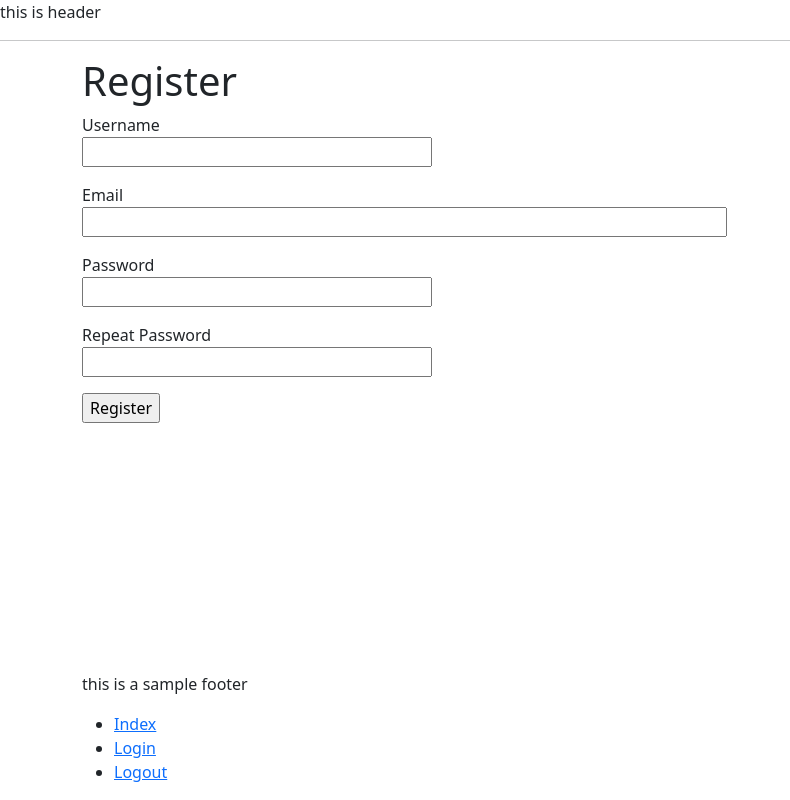
After one commit to yunho7687/quest-quay, a Flask app: page /register in a window 1280 px wide. The commit adds this page. Shown: the whole page, without its empty margins (0-790 px from the left). Run offline with Flask 3, Linux system fonts and the light colour scheme; some libraries are stand-ins or nearby versions.

Commit message:
finish Chapter 5: User Logins

```diff
--- a/app/__init__.py
+++ b/app/__init__.py
@@ -2,10 +2,16 @@ from flask import Flask
 from config import Config
 from flask_sqlalchemy import SQLAlchemy
 from flask_migrate import Migrate
+from flask_login import LoginManager
 
 app = Flask(__name__)
 app.config.from_object(Config)
 db = SQLAlchemy(app)
 migrate = Migrate(app, db)
+login = LoginManager(app)
+
+# regiser the login function as the login view function
+login.login_view = 'login'
+
 
 from app import routes, models
--- a/app/forms.py
+++ b/app/forms.py
@@ -1,9 +1,34 @@
 from flask_wtf import FlaskForm
 from wtforms import StringField, PasswordField, BooleanField, SubmitField
-from wtforms.validators import DataRequired
+from wtforms.validators import ValidationError, DataRequired, Email, EqualTo
+import sqlalchemy as sa
+from app import db
+from app.models import User
+
 
 class LoginForm(FlaskForm):
     username = StringField('Username', validators=[DataRequired()])
     password = PasswordField('Password', validators=[DataRequired()])
     remember_me = BooleanField('Remember Me')
     submit = SubmitField('Sign In')
+
+
+class RegistrationForm(FlaskForm):
+    username = StringField('Username', validators=[DataRequired()])
+    email = StringField('Email', validators=[DataRequired(), Email()])
+    password = PasswordField('Password', validators=[DataRequired()])
+    password2 = PasswordField(
+        'Repeat Password', validators=[DataRequired(), EqualTo('password')])
+    submit = SubmitField('Register')
+
+    def validate_username(self, username):
+        user = db.session.scalar(sa.select(User).where(
+            User.username == username.data))
+        if user is not None:
+            raise ValidationError('Please use a different username.')
+
+    def validate_email(self, email):
+        user = db.session.scalar(sa.select(User).where(
+            User.email == email.data))
+        if user is not None:
+            raise ValidationError('Please use a different email address.')
--- a/app/routes.py
+++ b/app/routes.py
@@ -1,11 +1,17 @@
 from app import app
-from flask import render_template, flash, redirect
-from app.forms import LoginForm
+from flask import render_template, flash, redirect, url_for, request
+from app.forms import LoginForm, RegistrationForm
+from flask_login import current_user, login_user, logout_user, login_required
+import sqlalchemy as sa
+from app import db
+from app.models import User
+from urllib.parse import urlsplit
+
 
 @app.route('/')
 @app.route('/index')
+@login_required
 def index():
-    user = {'username': 'Yunho'}
     title = ""
     posts = [
         {
@@ -17,16 +23,43 @@ def index():
             'body': 'The Avengers movie was so cool!'
         }
     ]
-    return render_template("index.html", title=title, user=user, posts=posts)
+    return render_template("index.html", title=title,posts=posts)
 
 
-@app.route('/login',methods=['GET', 'POST'])
+@app.route('/login', methods=['GET', 'POST'])
 def login():
-    user = {'username': 'Yunho'}
-    title = "Login"
+    if current_user.is_authenticated:
+        return redirect(url_for('index'))
     form = LoginForm()
     if form.validate_on_submit():
-        flash('Login requested for user {}, remember_me={}'.format(
-            form.username.data, form.remember_me.data))
+        user = db.session.scalar(
+            sa.select(User).where(User.username == form.username.data))
+        if user is None or not user.check_password(form.password.data):
+            flash('Invalid username or password')
+            return redirect(url_for('login'))
+        login_user(user, remember=form.remember_me.data)
+        next_page = request.args.get('next')
+        if not next_page or urlsplit(next_page).netloc != '':
+            next_page = url_for('index')
+        return redirect(next_page)
+    return render_template('login.html', title='Sign In', form=form)
+
+
+@app.route('/logout')
+def logout():
+    logout_user()
+    return redirect(url_for('index'))
+
+@app.route('/register', methods=['GET', 'POST'])
+def register():
+    if current_user.is_authenticated:
         return redirect(url_for('index'))
-    return render_template('login.html', title='Sign In', form=form)
+    form = RegistrationForm()
+    if form.validate_on_submit():
+        user = User(username=form.username.data, email=form.email.data)
+        user.set_password(form.password.data)
+        db.session.add(user)
+        db.session.commit()
+        flash('Congratulations, you are now a registered user!')
+        return redirect(url_for('login'))
+    return render_template('register.html', title='Register', form=form)
--- a/app/templates/components/footer.html
+++ b/app/templates/components/footer.html
@@ -1,8 +1,8 @@
 <div class="container">
   <p>this is a sample footer</p>
   <ul class="footer-links">
-    <li><a href="/">root</a></li>
+    <li><a href="/">Index</a></li>
     <li><a href="{{ url_for('login') }}">Login</a></li>
-    <li><a href="{{ url_for('index') }}">Index</a></li>
+    <li><a href="{{ url_for('logout') }}">Logout</a></li>
   </ul>
 </div>
--- /dev/null
+++ b/app/templates/register.html
@@ -0,0 +1,37 @@
+{% extends "base.html" %}
+
+{% block content %}
+    <h1>Register</h1>
+    <form action="" method="post">
+        {{ form.hidden_tag() }}
+        <p>
+            {{ form.username.label }}<br>
+            {{ form.username(size=32) }}<br>
+            {% for error in form.username.errors %}
+            <span style="color: red;">[{{ error }}]</span>
+            {% endfor %}
+        </p>
+        <p>
+            {{ form.email.label }}<br>
+            {{ form.email(size=64) }}<br>
+            {% for error in form.email.errors %}
+            <span style="color: red;">[{{ error }}]</span>
+            {% endfor %}
+        </p>
+        <p>
+            {{ form.password.label }}<br>
+            {{ form.password(size=32) }}<br>
+            {% for error in form.password.errors %}
+            <span style="color: red;">[{{ error }}]</span>
+            {% endfor %}
+        </p>
+        <p>
+            {{ form.password2.label }}<br>
+            {{ form.password2(size=32) }}<br>
+            {% for error in form.password2.errors %}
+            <span style="color: red;">[{{ error }}]</span>
+            {% endfor %}
+        </p>
+        <p>{{ form.submit() }}</p>
+    </form>
+{% endblock %}
--- a/requirements.txt
+++ b/requirements.txt
@@ -1,10 +1,14 @@
 alembic==1.13.1
 blinker==1.7.0
 click==8.1.7
+dnspython==2.6.1
+email_validator==2.1.1
 Flask==3.0.3
+Flask-Login==0.6.3
 Flask-Migrate==4.0.7
 Flask-SQLAlchemy==3.1.1
 Flask-WTF==1.2.1
+idna==3.7
 itsdangerous==2.2.0
 Jinja2==3.1.3
 Mako==1.3.3
```
Also changed, not shown: app/models.py (+6 -1 lines), app/templates/index.html (+2 -13 lines), app/templates/login.html (+8 -0 lines), app.db.
